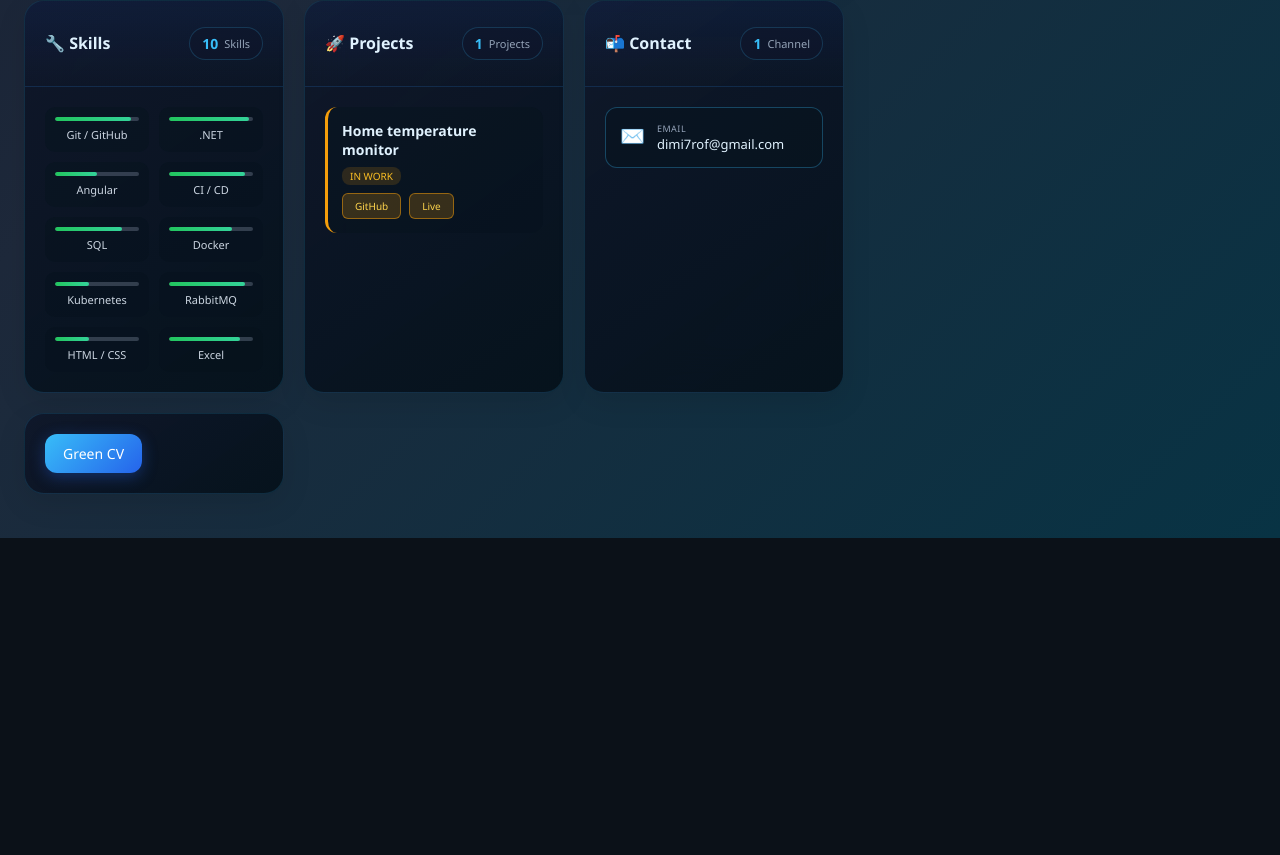
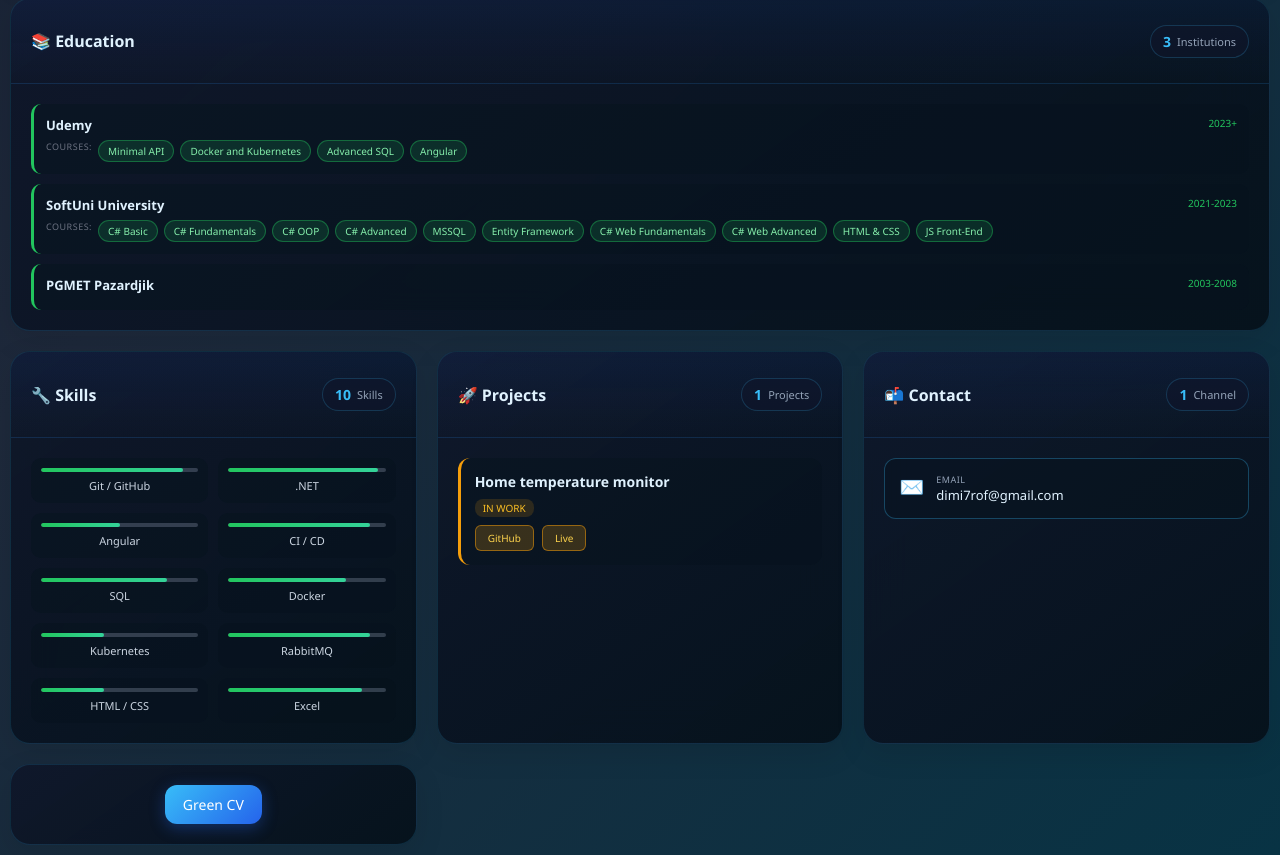
Before and after one commit to dimi7rof/dimi7rof.github.io, an Angular app: page /#/cv-blue in a window 1280 px wide. Shown: the part 1288-2143 px from the top of the page. Before the commit the page ends 1826 px from the top, so only its background shows below. Built offline with nearby package versions, Linux system fonts and the light colour scheme.

Commit message:
fix: styling

```diff
--- a/src/app/cv-blue/cv-blue.component.css
+++ b/src/app/cv-blue/cv-blue.component.css
@@ -116,10 +116,10 @@
 /* Dashboard Grid */
 .dashboard-grid {
   display: grid;
-  grid-template-columns: minmax(380px, 400px) minmax(380px, 400px);
-  grid-template-rows: min-content min-content min-content;
+  grid-template-columns: minmax(0, 1fr);
+  grid-template-rows: min-content;
   gap: 20px;
-  padding: 24px;
+  padding: 10px;
   max-width: 1600px;
   margin: 0 auto;
 }
@@ -549,6 +549,13 @@
   color: #38bdf8;
 }
 
+.flex-center {
+  display: flex;
+  align-items: center;
+  justify-content: center;
+  gap: 6px;
+}
+
 /* Responsive */
 @media (max-width: 1100px) {
   .dashboard-grid {
--- a/src/app/cv-blue/cv-blue.component.html
+++ b/src/app/cv-blue/cv-blue.component.html
@@ -184,7 +184,7 @@
       </div>
 
       <div class="card">
-        <div class="card-content">
+        <div class="card-content flex-center">
           <button class="back-btn" (click)="navigateBack()">
             <span>Green CV</span>
           </button>
--- a/src/app/cv-green/containers/title.component/title.component.css
+++ b/src/app/cv-green/containers/title.component/title.component.css
@@ -4,10 +4,8 @@
 
 .welcome {
   position: absolute;
-  top: -100px; /* Start from above */
   left: 50%;
   transform: translateX(-50%); /* Center horizontally */
-  opacity: 0;
   animation: fallDown 2s ease-out forwards;
 }
 
```
